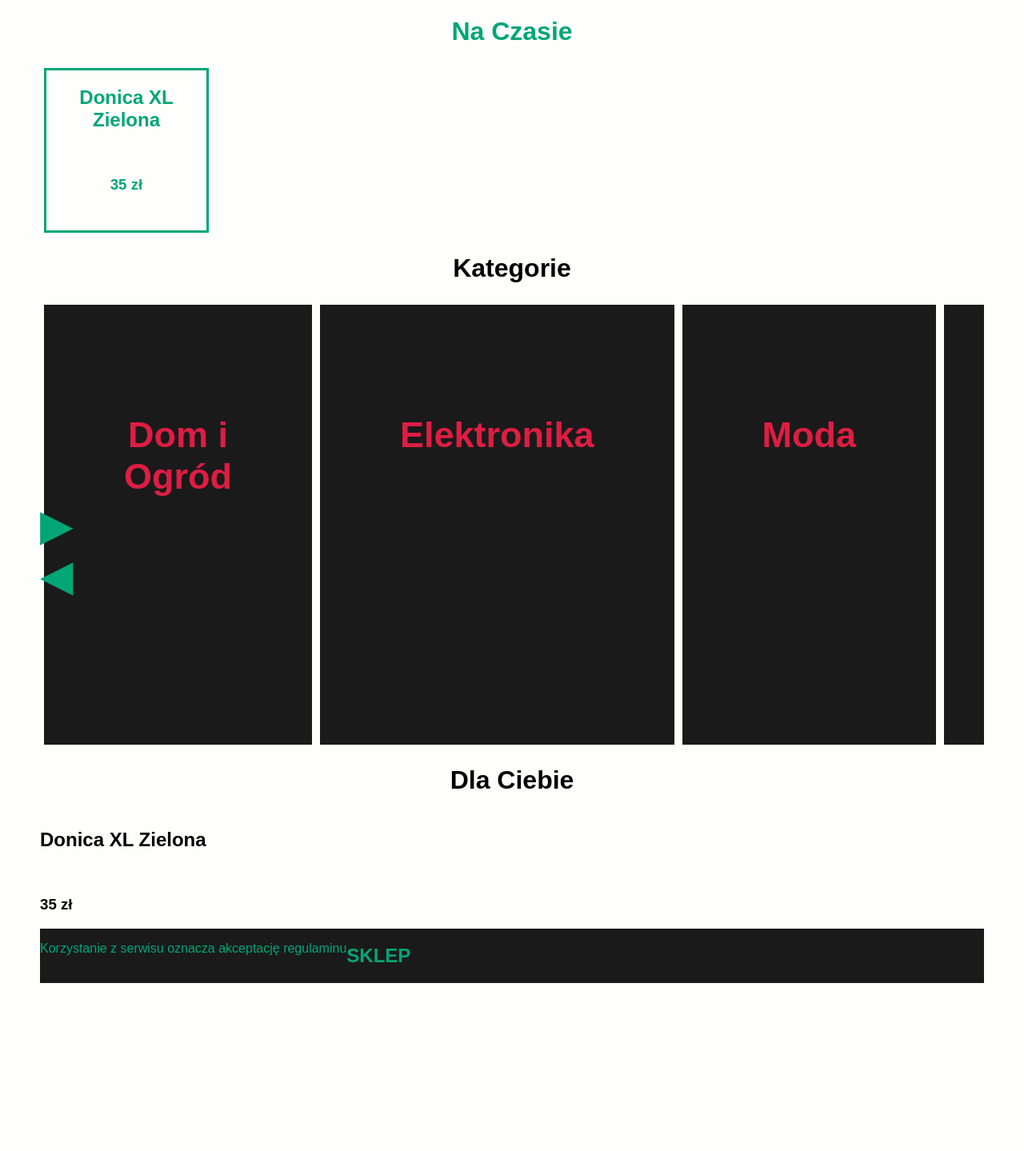
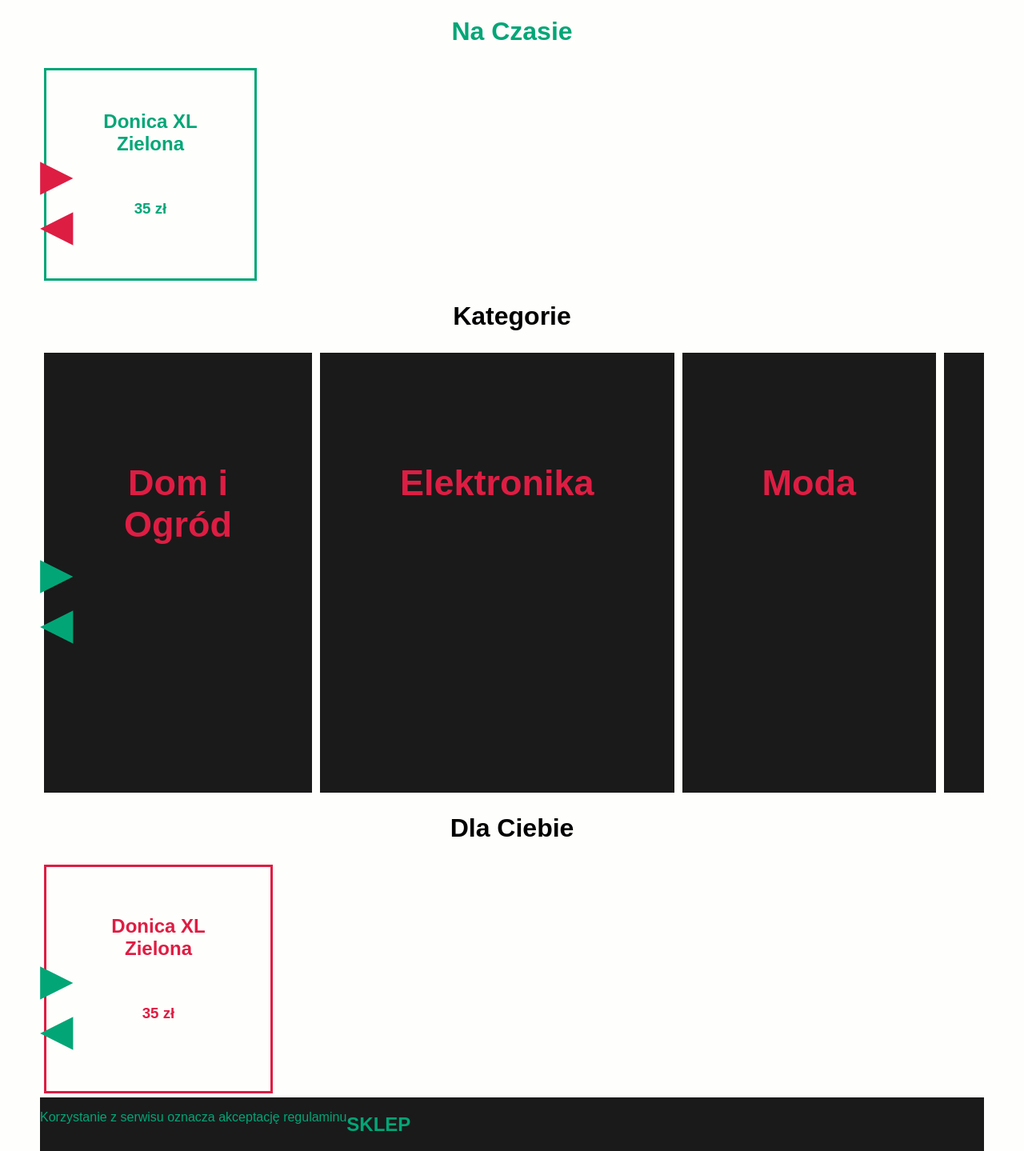
Before and after one commit to Soyer13/ProjektBD, a PHP site: page / in a window 1280 px wide. Shown: the part 100-1539 px from the top of the page at 80% size. Before the commit the page ends 1329 px from the top, so only its background shows below. Run offline with PHP 8.4, Linux system fonts and the light colour scheme; data comes from the database, SQL or seed files in the repository.

Commit message:
Dla Ciebie Kategoria
Bez Personalizacji

```diff
--- a/index.php
+++ b/index.php
@@ -28,9 +28,10 @@
         <form id="serchbarform" action="" method="post"><input id=serchbar type="text" placeholder="Wyszukaj"> <button id=serchbarButton>Wyszukaj</button></form>
     </header>
     <main>
-        <div id='NaCzasie'>
+        <div id='NaCzasie' class="scroll-container">
             <h1>Na Czasie</h1>
-            <div class='Produkt-Pr'>
+            <div class='slider'>
+                <div class="product-container">
                 <?php
                 $sql  = "SELECT name , price FROM products";
                 $dane =  mysqli_query($conn, $sql);
@@ -44,10 +45,14 @@
                 <?php
                 }
                 ?>
+                </div>
+                <button class="prev-button">&#9664;</button>
+                <button class="next-button">&#9654;</button>
             </div>
+
         </div>
 
-        <div id='Kategorie'>
+        <div id='Kategorie' class="scroll-container">
                 <h1>Kategorie</h1>
             <div class="slider">
                 <div class="product-container">
@@ -67,19 +72,20 @@
                 <button class="prev-button">&#9664;</button>
                 <button class="next-button">&#9654;</button>
             </div>
-            <script src="script.js"></script>
+
 
         </div>
         </div>
-        <div id='Dla-CB'>
+        <div id='Dla-CB' class="scroll-container">
             <h1>Dla Ciebie</h1>
-            <div class='Produkt-Pr'>
+            <div class='slider'>
+            <div class="product-container">
                 <?php
                 $sql  = "SELECT name , price FROM products";
                 $dane =  mysqli_query($conn, $sql);
                 while ($row = mysqli_fetch_assoc($dane)) {
                 ?>
-                    <div class="Dla-CB-Pr">
+                    <div class="Produkt">
                         <h2><?php echo  $row['name'] ?></h2>
                         <br>
                         <h3><?php echo $row['price'], " zł" ?></h3>
@@ -87,9 +93,13 @@
                 <?php
                 }
                 ?>
+                </div>
+                <button class="prev-button">&#9664;</button>
+                <button class="next-button">&#9654;</button>
             </div>
 
         </div>
+
 
     </main>
     <footer>
--- a/script.js
+++ b/script.js
@@ -1,7 +1,12 @@
 // script.js
-const productContainer = document.querySelector('.product-container');
-const prevButton = document.querySelector('.prev-button');
-const nextButton = document.querySelector('.next-button');
+
+// Znajdź wszystkie kontenery i przypisz do zmiennych
+const scrollContainers = document.querySelectorAll('.scroll-container');
+
+scrollContainers.forEach(container => {
+    const productContainer = container.querySelector('.product-container');
+    const prevButton = container.querySelector('.prev-button');
+    const nextButton = container.querySelector('.next-button');
 
     let scrollPosition = 0;
 
@@ -18,3 +23,4 @@ nextButton.addEventListener('click', () => {
             productContainer.style.transform = `translateX(-${scrollPosition}px)`;
         }
     });
+});
--- a/styl.css
+++ b/styl.css
@@ -17,6 +17,9 @@ main{
 #NaCzasie
 {
   color: #02A676;
+}
+#NaCzasie button{
+    color: #DE1D43;
 }
 .Produkt-Pr
 {
@@ -51,6 +54,17 @@ main{
     width: 200px;
     border-style: solid;
     margin: 5px;
+    padding: 30px;
+}
+.Produkt
+{
+    text-align: center;
+    height: 200px;
+    width: 200px;
+    border-style: solid;
+    margin: 5px;
+    padding: 40px;
+    color: #DE1D43;
 }
 #Kategorie
 {
```
Lines whose indentation alone changed are shown as unchanged.
